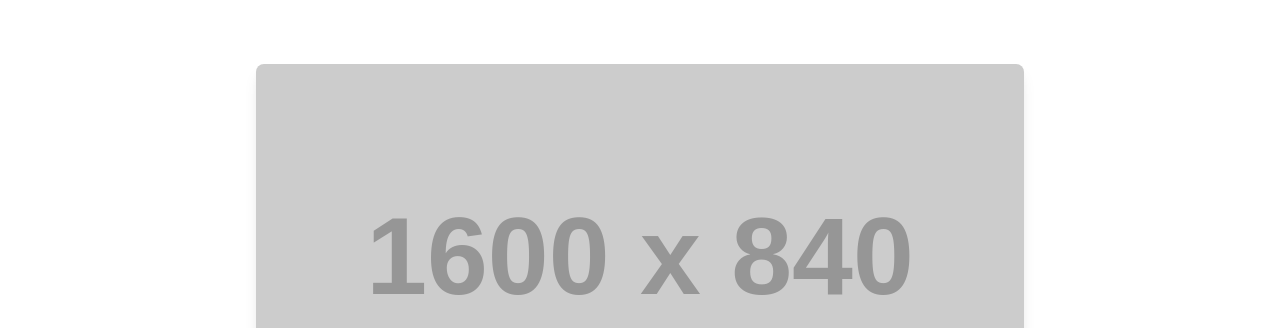
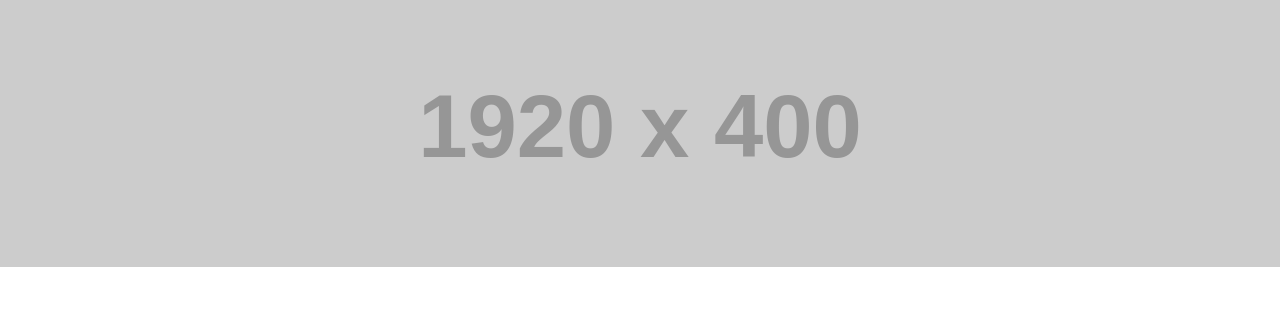
Before and after one commit to Greyz-dev/Event-Theme-Update, a plain HTML site: page index.html in a window 1280 px wide. Shown: the top 328 px of the page. Drawn offline with nearby package versions, Linux system fonts and the light colour scheme; placeholder pictures from the web are drawn by us; a web font is replaced by a local one.

Commit message:
Update index.html

```diff
--- a/index.html
+++ b/index.html
@@ -11,19 +11,19 @@
 
 <!-- START BODY -->
 
-<div class="relative pb-16 md:pt-16 bg-white overflow-hidden">
+<div class="relative pb-16 bg-white overflow-hidden">
 
 <!-- HEADER IMAGE -->
 
     <!-- DESKTOP HEADER IMAGE -->
-    <div class="2xl:w-2/5 xl:w-3/5 lg:w-4/5 md:w-4/5 mx-auto">
-        <img class="desktop-header w-full h-auto mx-auto rounded-lg shadow-lg bg-center bg-no-repeat" src="https://via.placeholder.com/1600x840"></img>
+    <div class="sm:w-full mx-auto">
+        <img class="desktop-header w-full h-auto mx-auto bg-center bg-no-repeat" src="https://via.placeholder.com/1920x400"></img>
     </div>
     <!---->
 
     <!-- MOBILE HEADER IMAGE -->
     <div class="mx-auto">
-        <img class="mobile-header w-full h-auto mx-auto bg-center bg-no-repeat" src="https://via.placeholder.com/940x492"></img>
+        <img class="mobile-header w-full h-auto mx-auto bg-center bg-no-repeat" src="https://via.placeholder.com/1920x1000"></img>
     </div>
     <!---->
 
```
